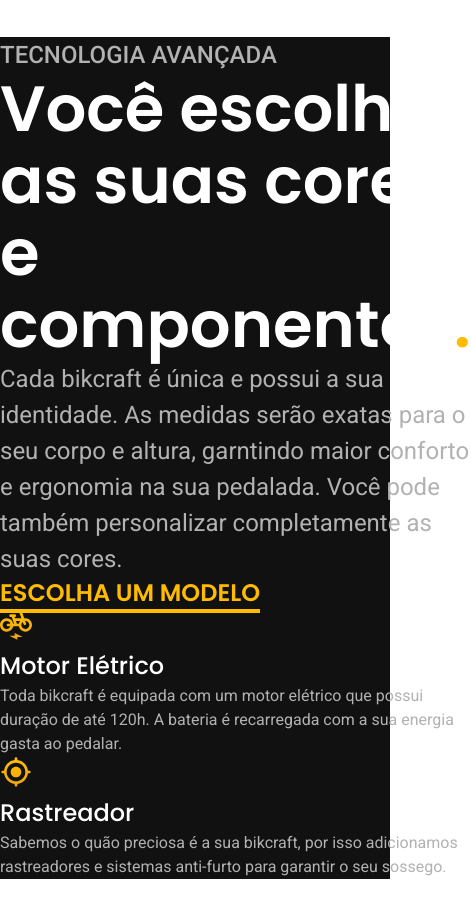
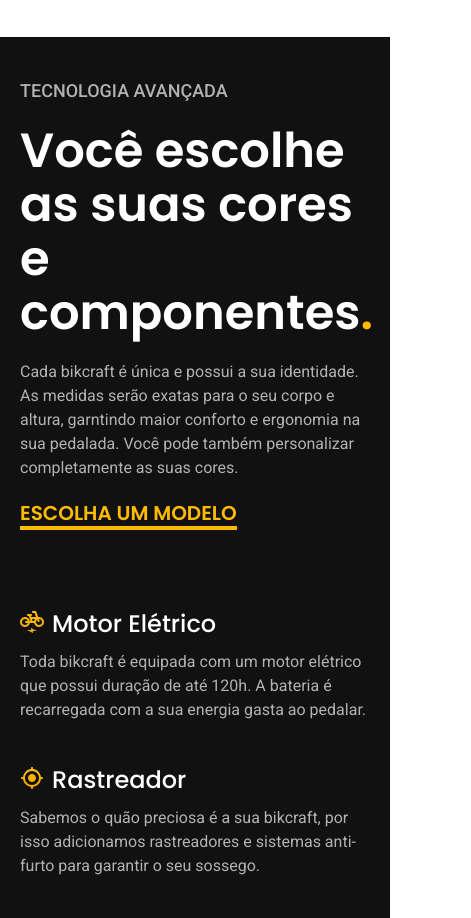
Before and after one commit to talesdanielsanches/Bikcraft, a plain HTML site: page index.html in a window 390 px wide. Shown: the part 1371-2289 px from the top of the page, 471 px wide, since content can reach past the window. Before the commit the page ends 2250 px from the top, so only its background shows below. Drawn offline with Linux system fonts and the light colour scheme.

Commit message:
tecnologia-finish

```diff
--- a/css/global/header.css
+++ b/css/global/header.css
@@ -40,7 +40,7 @@
   width: 100%;
 }
 
-@media (max-width: 800px) {
+@media (max-width: 50rem) {
   .header-menu {
     gap: var(--020);
   }
@@ -56,7 +56,7 @@
   }
 }
 
-@media (max-width: 600px) {
+@media (max-width: 37.5rem) {
   .header-menu {
     gap: var(--016);
   }
--- a/css/home/tecnologia.css
+++ b/css/home/tecnologia.css
@@ -1,11 +1,13 @@
 .tecnologia-bg {
   background: var(--c11);
+  box-shadow: inset 0 7.5rem var(--c0), inset 0 -7.5rem var(--c0);
 }
 
 .tecnologia {
   display: grid;
   grid-template-columns: 1fr 1fr;
   gap: 40px;
+  padding: 0 var(--020);
 }
 
 .tecnologia-img img {
@@ -13,4 +15,90 @@
   width: 100%;
   object-fit: cover;
   object-position: left;
+  box-shadow: var(--shadow-1), var(--shadow-2);
 }
+
+.tecnologia-texto {
+  padding: var(--160) 0;
+}
+
+.tecnologia-texto > span {
+  display: block;
+  margin-bottom: var(--020);
+}
+
+.tecnologia-texto h2 {
+  margin-bottom: var(--020);
+}
+
+.tecnologia-texto > p {
+  margin-bottom: var(--020);
+}
+
+.tecnologia-texto a {
+  margin-bottom: var(--080);
+}
+
+.tecnologia-complementos {
+  display: grid;
+  grid-template-columns: 1fr 1fr;
+  gap: var(--040);
+}
+
+.tec-complemento {
+  display: grid;
+  grid-template-columns: auto 1fr;
+  gap: var(--008);
+  place-content: start;
+}
+
+.tec-complemento p {
+  grid-column: 1 / -1;
+}
+
+.tec-complemento > svg {
+  width: var(--024);
+}
+
+@media (max-width: 75rem) {
+  .tec-avancada {
+    font-size: var(--18);
+  }
+
+  .tecnologia h2 {
+    font-size: var(--048);
+  }
+
+  .tecnologia p {
+    font-size: var(--16);
+  }
+
+  .btn-alt {
+    font-size: var(--020);
+  }
+}
+
+@media (max-width: 60.625rem) {
+  .tecnologia-complementos {
+    grid-template-columns: 1fr;
+  }
+}
+
+@media (max-width: 53.125rem) {
+  .tecnologia-bg {
+    box-shadow: none;
+  }
+
+  .tecnologia {
+    grid-template-columns: 1fr;
+    gap: 0;
+  }
+
+  .tecnologia-texto {
+    padding: var(--040) 0;
+  }
+
+  .tecnologia-img img {
+    display: none;
+  }
+}
--- a/index.html
+++ b/index.html
@@ -71,7 +71,6 @@
     <article class="bicicletas-lista-home">
       <div class="container">
         <h2 class="font-1-xxl">Escolha a sua<span class="cor-p1">.</span></h2>
-      </div>
         <ul>
           <li>
             <a href="/bicicletas/magic.html">
@@ -82,25 +81,32 @@
           </li>
           <li>
             <a href="/bicicletas/nimbus.html">
-            <img src="/img/bicicletas/nimbus-home.jpg" alt="Bicicleta preta" />
+              <img
+                src="/img/bicicletas/nimbus-home.jpg"
+                alt="Bicicleta preta"
+              />
               <h3 class="font-1-xl cor-12">Nimbus Stark</h3>
               <span class="font-2-m cor-8">R$ 4999</span>
             </a>
           </li>
           <li>
             <a href="/bicicletas/nebula.html">
-            <img src="/img/bicicletas/nebula-home.jpg" alt="Bicicleta preta" />
+              <img
+                src="/img/bicicletas/nebula-home.jpg"
+                alt="Bicicleta preta"
+              />
               <h3 class="font-1-xl cor-12">Nebula Cosmic</h3>
               <span class="font-2-m cor-8">R$ 3999</span>
             </a>
           </li>
         </ul>
+      </div>
     </article>
 
     <article class="tecnologia-bg">
       <div class="tecnologia container">
         <div class="tecnologia-texto">
-          <span class="font-2-l-b cor-5">Tecnologia Avançada</span>
+          <span class="font-2-l-b cor-5 tec-avancada">Tecnologia Avançada</span>
           <h2 class="font-1-xxl cor-0">
             Você escolhe as suas cores e componentes<span class="cor-p1"
               >.</span
```
Lines whose indentation alone changed are shown as unchanged.
